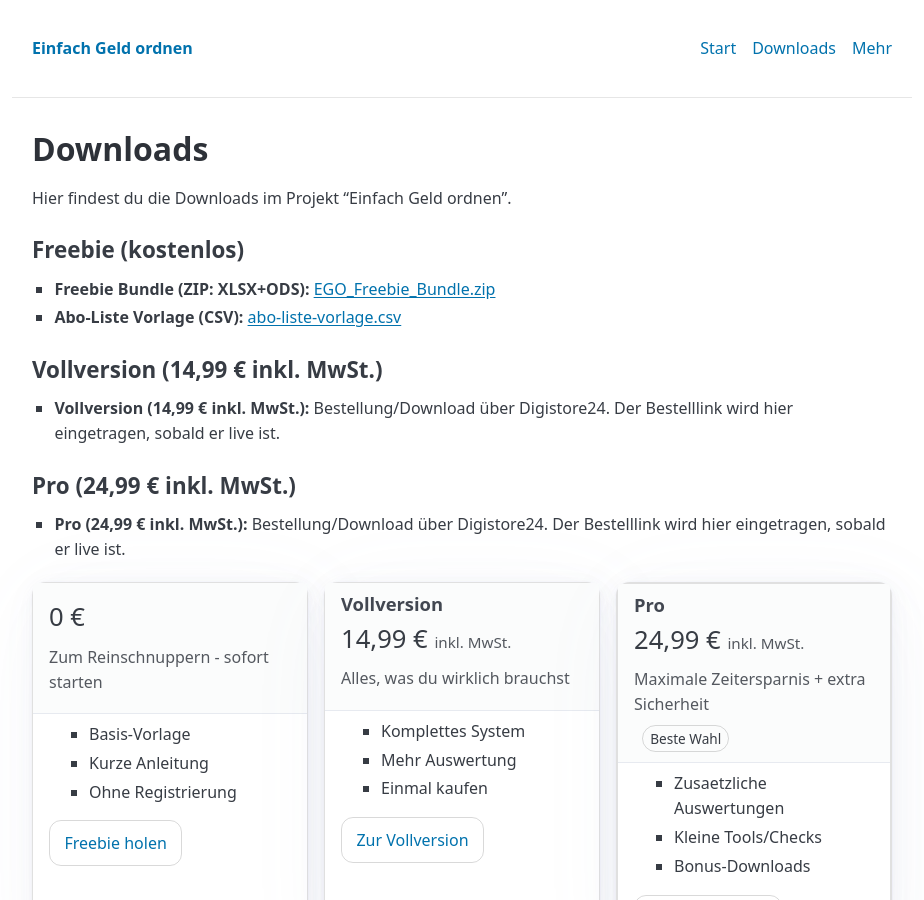
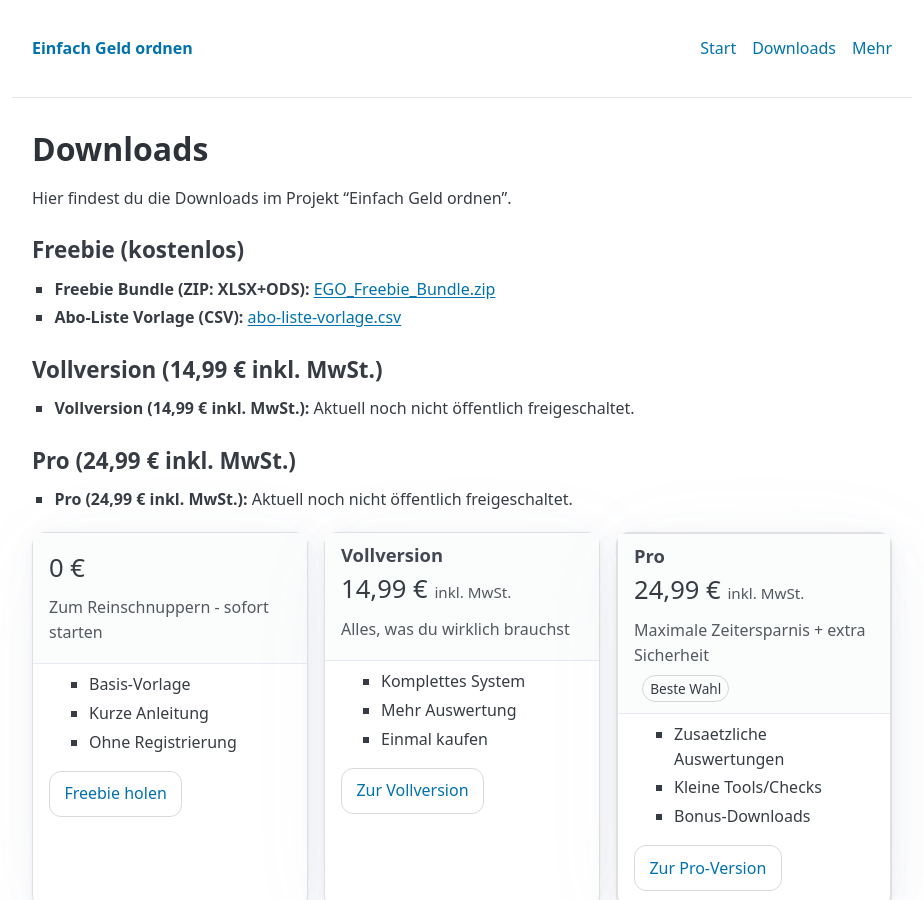
Before and after one commit to gluecklich-tools/einfach-geld-ordnen, a Jekyll site: the page built from seiten/downloads.md, in a window 1280 px wide and 900 px high. Shown: the whole window, without its empty margins (178-1102 px from the left). Built offline with Jekyll 4.4.1, drawn with Linux system fonts in a browser that asks for light colours.

Commit message:
Remove public Digistore24 mentions from downloads final hold page

```diff
--- a/seiten/downloads.md
+++ b/seiten/downloads.md
@@ -17,11 +17,11 @@ Hier findest du die Downloads im Projekt "Einfach Geld ordnen".
 
 <span id="vollversion"></span>
 ## Vollversion (14,99 € inkl. MwSt.)
-- **Vollversion (14,99 € inkl. MwSt.):** Bestellung/Download über Digistore24. Der Bestelllink wird hier eingetragen, sobald er live ist.
+- **Vollversion (14,99 € inkl. MwSt.):** Aktuell noch nicht öffentlich freigeschaltet.
 
 <span id="pro"></span>
 ## Pro (24,99 € inkl. MwSt.)
-- **Pro (24,99 € inkl. MwSt.):** Bestellung/Download über Digistore24. Der Bestelllink wird hier eingetragen, sobald er live ist.
+- **Pro (24,99 € inkl. MwSt.):** Aktuell noch nicht öffentlich freigeschaltet.
 
 {% include pricing-table.html %}
 
```
